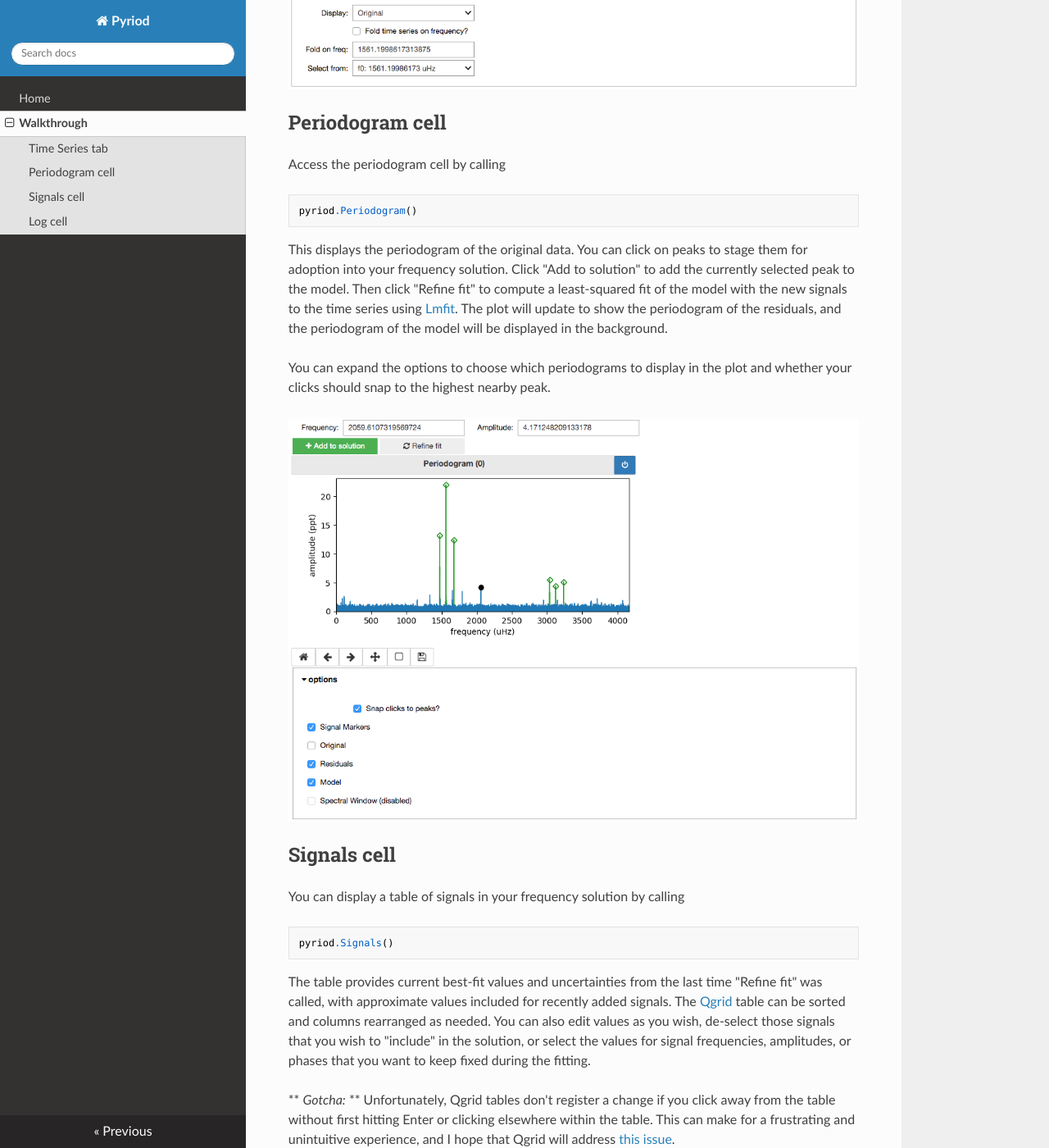
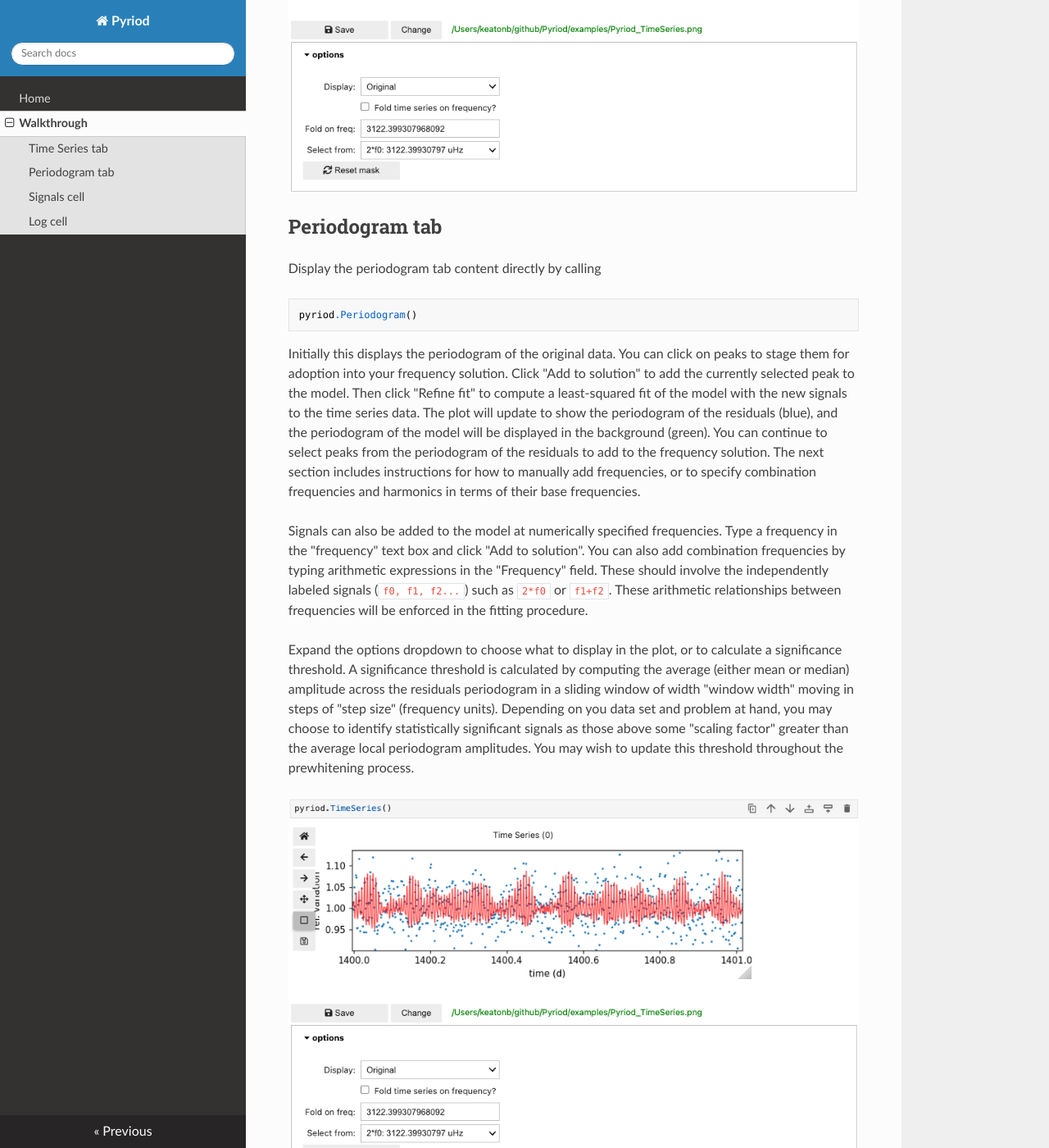
Before and after one commit to keatonb/Pyriod, an MkDocs documentation site: the page built from docs/walkthrough.md, in a window 1280 px wide and 1400 px high, scrolled down 1792 px. Shown: the whole window at 82% size. Built offline with MkDocs 1.6.1, drawn with Linux system fonts in a browser that asks for light colours; nearby versions of some CDN libraries; some of the changed text lies outside the part shown.

Commit message:
update walkthrough

`````diff
--- a/docs/walkthrough.md
+++ b/docs/walkthrough.md
@@ -20,9 +20,10 @@
 ````
 A description of the individual program tabs follows. These can each also be displayed in individual notebook cells.
 
-Note: Pyriod behaves best in a fresh notebook. Previous plotting in the same notebook can cause Pyriod to dump extra copies of its plots at initialization, unfortunately.
+![Screenshot](img/Pyriod.png)
 
-![Screenshot](img/Pyriod.png)
+Note: Pyriod behaves best in a fresh notebook. Previous plotting in the same notebook can unfortunately cause Pyriod to dump extra copies of its plots at initialization.
+
 
 ## Time Series tab
 
@@ -32,22 +33,24 @@
 ````
 Use the toolbar to pan/zoom or save a copy of the figure. As you add signals to your frequency solution, the red curve will update to display the current best-fit model to the time series data. From the options dropdown you can access additional features. Change the graph to show the plot of the original time series or the residuals after subtracting the current model, or fold the time series on a chosen frequency.
 
-Without the pan or zoom tools selected, you can select points you want to exclude from your fit with a lasso selector, and exclude them with delete or backspace.  You can restore these points under the options tab.
+Without the pan or zoom tools selected, you can select points you want to exclude from your fit by clicking and dragging a path around then with a lasso selector, and then hitting delete or backspace.  You can restore these points with the "Reset mask" button under options.
 
 ![Screenshot](img/TimeSeries.png)
 
-## Periodogram cell
+## Periodogram tab
 
-Access the periodogram cell by calling
+Display the periodogram tab content directly by calling
 ````
 pyriod.Periodogram()
 ````
 
-This displays the periodogram of the original data.  You can click on peaks to stage them for adoption into your frequency solution. Click "Add to solution" to add the currently selected peak to the model.  Then click "Refine fit" to compute a least-squared fit of the model with the new signals to the time series using [Lmfit](https://lmfit.github.io/lmfit-py/).  The plot will update to show the periodogram of the residuals, and the periodogram of the model will be displayed in the background.
+Initially this displays the periodogram of the original data.  You can click on peaks to stage them for adoption into your frequency solution. Click "Add to solution" to add the currently selected peak to the model.  Then click "Refine fit" to compute a least-squared fit of the model with the new signals to the time series data.  The plot will update to show the periodogram of the residuals (blue), and the periodogram of the model will be displayed in the background (green). You can continue to select peaks from the periodogram of the residuals to add to the frequency solution. The next section includes instructions for how to manually add frequencies, or to specify combination frequencies and harmonics in terms of their base frequencies.
 
-You can expand the options to choose which periodograms to display in the plot and whether your clicks should snap to the highest nearby peak.
+Signals can also be added to the model at numerically specified frequencies. Type a frequency in the "frequency" text box and click "Add to solution". You can also add combination frequencies by typing arithmetic expressions in the "Frequency" field. These should involve the independently labeled signals (`f0, f1, f2...`) such as `2*f0` or `f1+f2`. These arithmetic relationships between frequencies will be enforced in the fitting procedure.
 
-![Screenshot](img/Periodogram.png)
+Expand the options dropdown to choose what to display in the plot, or to calculate a significance threshold. A significance threshold is calculated by computing the average (either mean or median) amplitude across the residuals periodogram in a sliding window of width "window width" moving in steps of "step size" (frequency units). Depending on you data set and problem at hand, you may choose to identify statistically significant signals as those above some "scaling factor" greater than the average local periodogram amplitudes. You may wish to update this threshold throughout the prewhitening process.
+
+![Screenshot](img/Periodogram.png)i
 
 ## Signals cell
 
@@ -55,15 +58,15 @@
 ````
 pyriod.Signals()
 ````
-The table provides current best-fit values and uncertainties from the last time "Refine fit" was called, with approximate values included for recently added signals.  The [Qgrid](https://github.com/quantopian/qgrid) table can be sorted and columns rearranged as needed.  You can also edit values as you wish, de-select those signals that you wish to "include" in the solution, or select the values for signal frequencies, amplitudes, or phases that you want to keep fixed during the fitting.
+The table provides current best-fit values and uncertainties from the last time "Refine fit" was called, with approximate values included for recently added signals.  The [Qgrid](https://github.com/quantopian/qgrid) table can be sorted and columns rearranged as needed.  You can also edit values as you wish, de-select those signals that you wish to "include" in the solution, or select the values for signal frequencies, amplitudes, or phases that you want to keep fixed during the fitting. The "Delete selected" button will remove all currently selected signals from the model (after next call to "refine fit").
 
-** *Gotcha:* ** Unfortunately, Qgrid tables don't register a change if you click away from the table without first hitting Enter or clicking elsewhere within the table. This can make for a frustrating and unintuitive experience, and I hope that Qgrid will address [this issue](https://github.com/quantopian/qgrid/issues/251).
+** *Gotcha:* ** Unfortunately, Qgrid tables don't register a change if you click away from the table without first hitting Enter or clicking elsewhere within the table.
 
-The buttons for adding signals to the solution and refining the fit are repeated here for convenience. There is also a button for deleting all selected rows.
-
-You can also add combination frequencies by typing arithmetic expressions in the "Frequency" field. These should involve the independently labeled signals (`f0, f1, f2...`) such as `2*f0` or `f1+f2`. These arithmetic relationships between frequencies will be enforced in the fitting procedure.
+The buttons for adding signals to the solution and refining the fit are repeated here for convenience.
 
 You can save the frequency solution to the provided csv filename (relative path), or load one from a previous analysis.
+
+More details of the current model fit to the time series (achieved with [lmfit](https://lmfit.github.io/lmfit-py/)) can be displayed by expanding the "fit report" area.
 
 ![Screenshot](img/Signals.png)
 
`````
Also changed, not shown: docs/img/Log.png, docs/img/Periodogram.png, docs/img/Signals.png, docs/img/TimeSeries.png.
